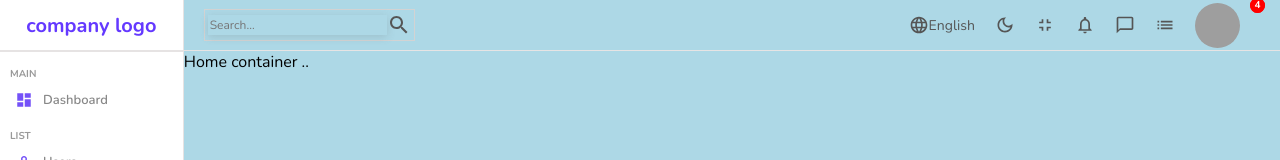
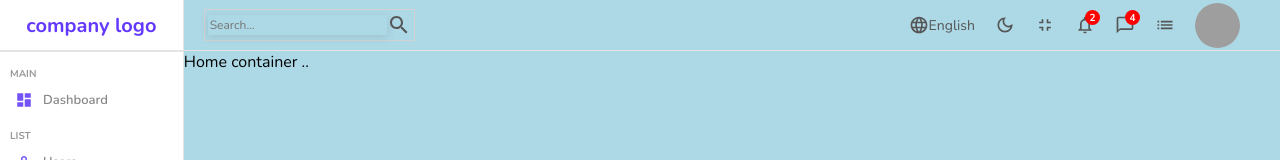
Before and after one commit to Fedi-jou/Admin_dashboard_reactjs, a React (Create React App) app: page / in a window 1280 px wide. Shown: the top 160 px of the page. Built offline with nearby package versions, Linux system fonts and the light colour scheme; grey boxes are pictures that could not be loaded.

Commit message:
notification circle fix

```diff
--- a/src/components/navbar/navbar.scss
+++ b/src/components/navbar/navbar.scss
@@ -28,11 +28,12 @@
         .items {
             display: flex;
             align-items: center;
-            position: relative;
+
             .item {
                 display: flex;
                 align-items: center;
                 margin-right: 20px;
+                position: relative;
 
                 .icon {
                     font-size: 20px;
```
